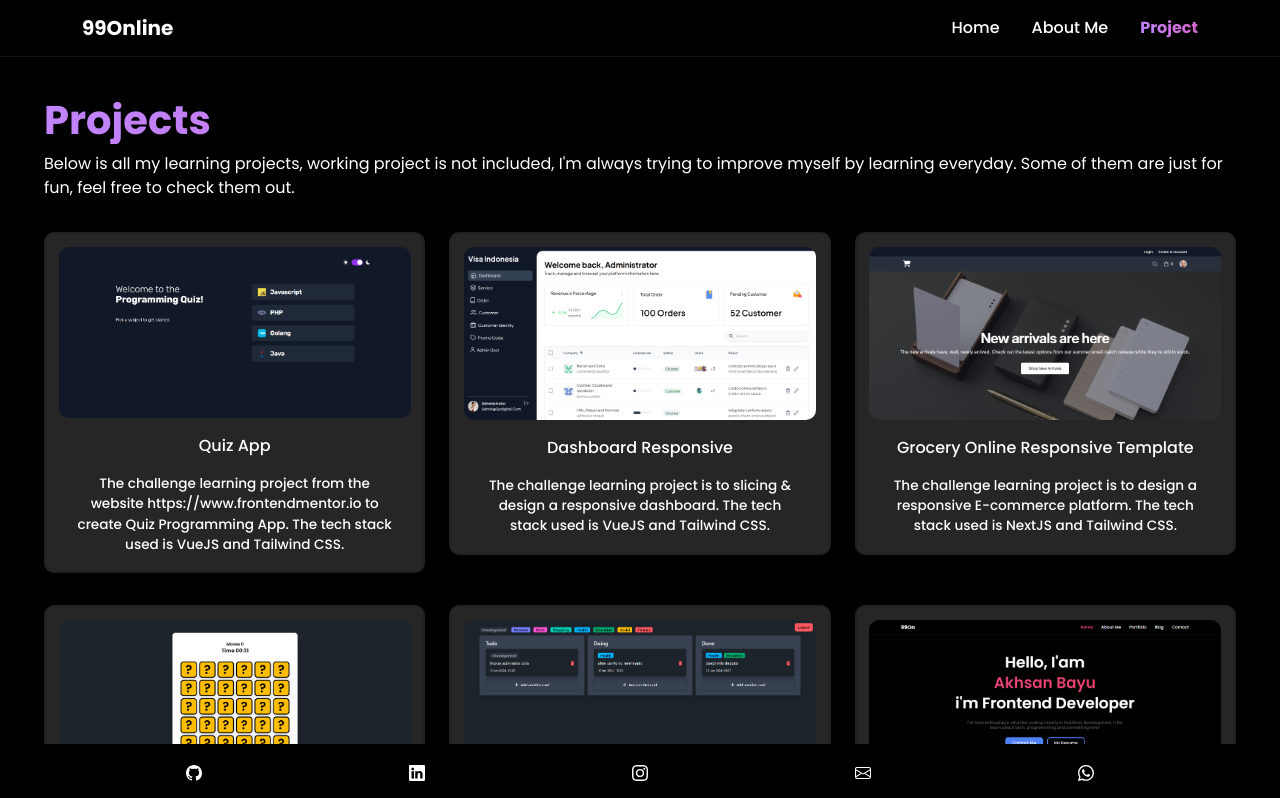
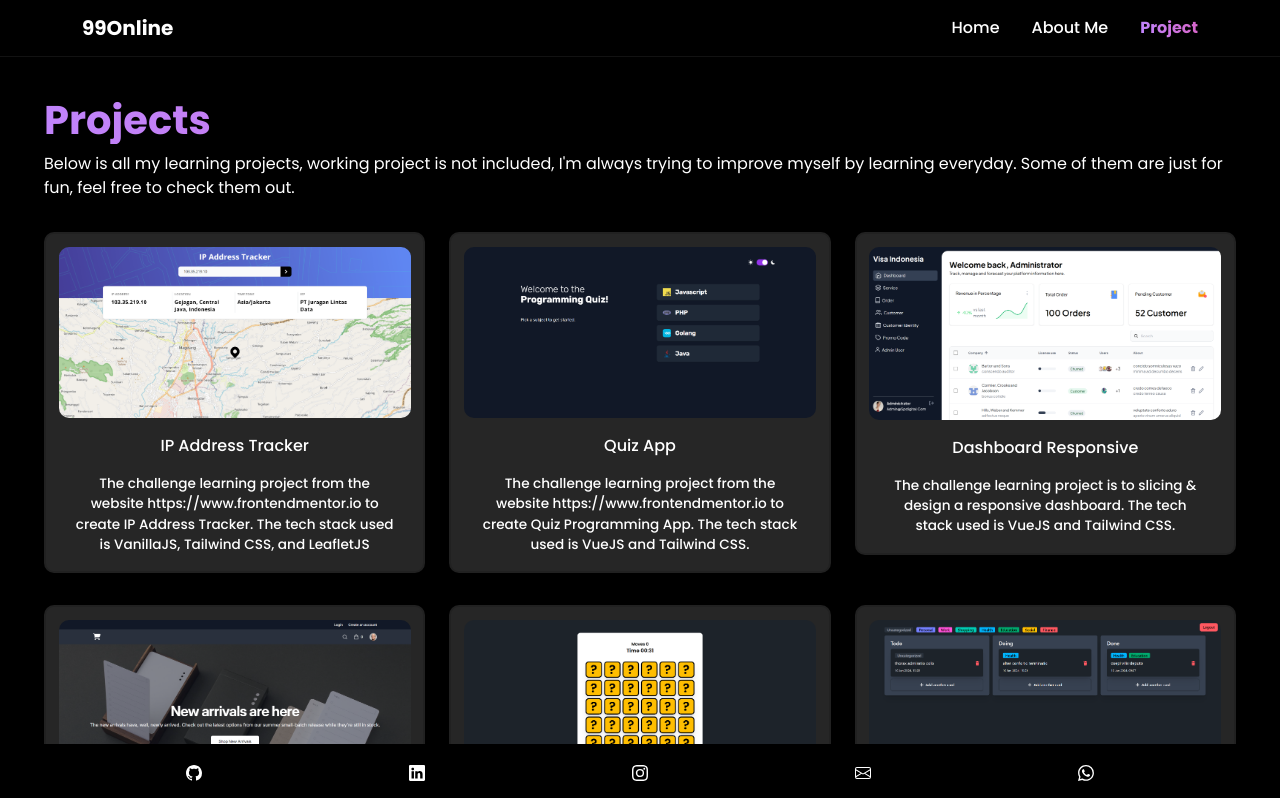
Before and after one commit to akhsanby/personal-web, a Next.js app: page /project in a window 1280 px wide. Shown: the top 798 px of the page. Built offline with nearby package versions, Linux system fonts and the light colour scheme.

Commit message:
add new project "IP Address Tracker"

```diff
--- a/pages/project.jsx
+++ b/pages/project.jsx
@@ -6,6 +6,12 @@ import styles from "../styles/Project.module.scss";
 
 export default function Project() {
   const myProjectImage = [
+    {
+      title: "IP Address Tracker",
+      url: "/images/image16.png",
+      repo: "https://github.com/akhsanby/ip-address-tracker",
+      description: "The challenge learning project from the website https://www.frontendmentor.io to create IP Address Tracker. The tech stack used is VanillaJS, Tailwind CSS, and LeafletJS",
+    },
     {
       title: "Quiz App",
       url: "/images/image15.png",
```
Also changed, not shown: public/images/image16.png (added).
